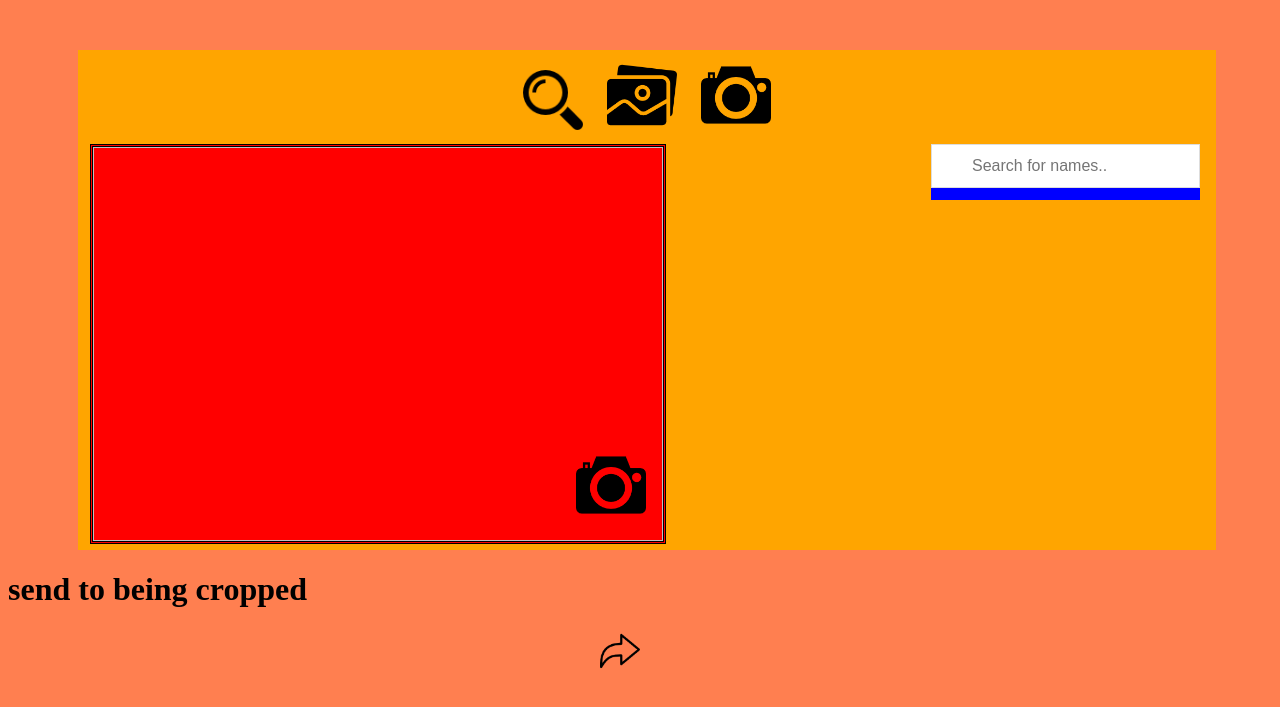
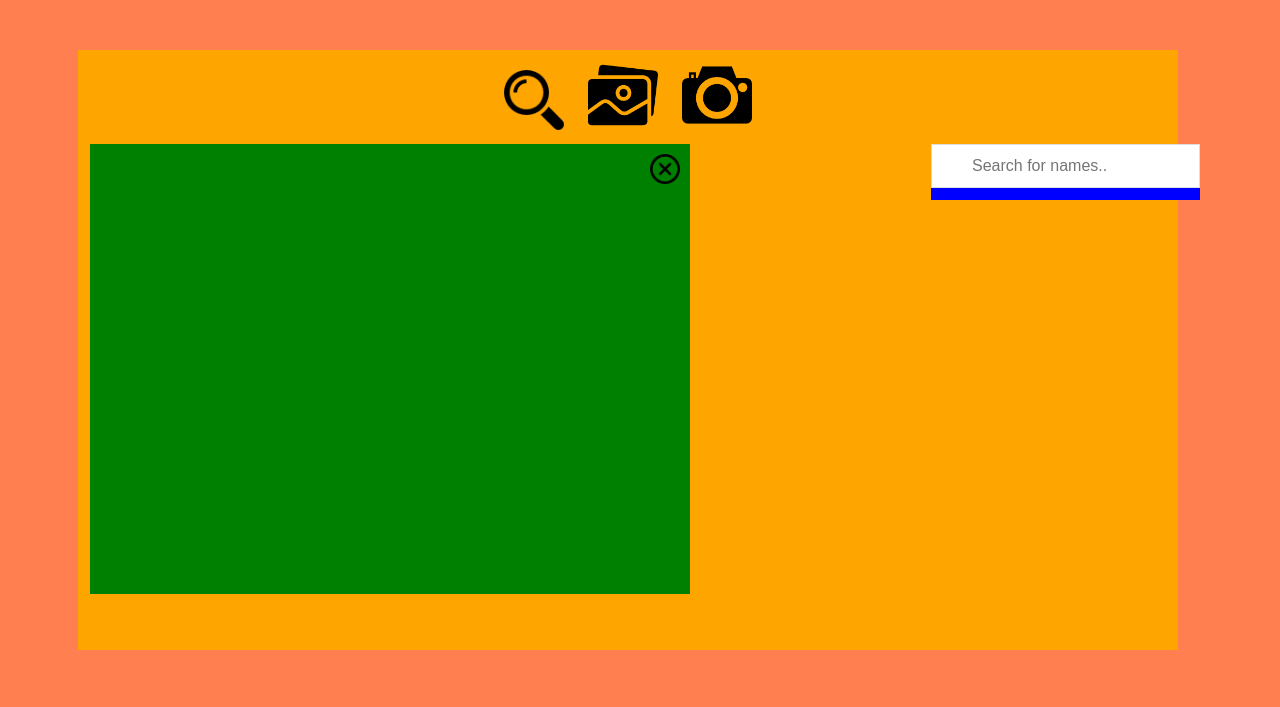
Before and after one commit to mseslami/py_facedetection, a Flask app: page / in a window 1280 px wide. Shown: the top 707 px of the page. Run offline with Flask 2, Linux system fonts and the light colour scheme.

Commit message:
camera-dialog added. next step for detect and crop added. destroy added.

```diff
--- a/templates/base3.html
+++ b/templates/base3.html
@@ -62,11 +62,14 @@
 
 
 
+
+
+
     </style>
 
 </head>
 <body style="background-color:coral;">
-<div style=" top:50px; width:90%;  height:500px; background-color:orange; position:reletiv;  margin-left:70px; margin-right:70px;">
+<div style=" top:50px; width:1100px;  height:600px; background-color:orange; position:reletiv;  margin-left:70px; margin-right:70px;">
     <div id="icondiv">
 
         <div class="image-upload" align="center" style="    margin-top: 50px;">
@@ -81,30 +84,20 @@
 
             <input id="file-input" type='file' accept='image/*' style="display: none;" onchange='openFile(event)'>
 
-            <img class="zoom" src="/static/icons/camera.png" style="width:70px; height:70px; margin:10px;"
-                 onclick='hidecamera()'>
+            <img id="show" class="zoom js-open" src="/static/icons/camera.png" style="width:70px; height:70px; margin:10px;"
+                 onclick='hidecamera();'>
         </div>
     </div>
 
-    <div id="galleryholder" style=" background-color:green; margin-left:80px; width: 45%; height:50%;    position: absolute; left:10px; ">
-        <img id="croppr"
-             style=" background-color:transparent;      max-width:100%;     ">
+    <div id="galleryholder"
+         style=" background-color:green; margin-left:80px; width: 600px; height:450px;    position: absolute; left:10px; ">
+         <img class="zoom" src="/static/icons/delete.png" style="width:30px; height:30px;   z-index:2;position: absolute; top:10px; right:10px;" onclick="destroy()">
+        <img id="croppr" style=" background-color:red;  max-height:100%; max-width:100%;  " onload="console.log('i'm loading');">
     </div>
 
-    <div id="cropholder" style=" background-color:yellow; margin-left:80px; width: 45%; height:50%;    position: absolute; left:10px; ">
 
-    </div>
 
-    <div id="cameraholder" style=" background-color:red; margin-left:80px; width: 45%; height:50%;    position: absolute; left:10px; ">
-        <img id="cameraPhoto" style="width: 100%; height:100%; background-color:transparent;position: absolute; border-style: double;">
-        <div id="cameraShow"
-             style="width:160px; height:100px; background-color:transparent; position: absolute; margin-top:10px "></div>
 
-        <a href="javascript:void(take_snapshot())" style="position: absolute; right:10px; bottom:10px"> <img class="zoom"
-                                                                                     src="/static/icons/camera.png"
-                                                                                     style="width:70px; height:70px; margin:10px;"></a>
-
-    </div>
 
     <div id="search view" style=" background-color:blue; position: absolute; right:80px;     ">
 
@@ -115,7 +108,7 @@
         <!--<li><a href="#">Cindy</a></li>-->
         <!--</ul>-->
         <div id="allpeoplelist"></div>
-<script>
+        <script>
 function myFunction() {
     var input, filter, ul, li, a, i;
     input = document.getElementById("myInput");
@@ -141,22 +134,48 @@ function myFunction() {
 
 
 
+
+
+
         </script>
 
     </div>
-    <h1 style="position:absolute; bottom:100px; right:50%;">
-        <img class="zoom" src="/static/icons/next.png" style="width:40px; height:40px;" onclick="detect()"/>
-    </h1>
+
+    <div id="detecticon"  class="zoom" style="   visibility:hidden;   margin-top: 450px; margin-left:300px; bottom:0px; padding:10px; width:105px;" onclick="detect()">
+        <img src="/static/icons/next.png" style="width:40px; height:40px;" />
+        <img src="/static/icons/detect.png" style="width:40px; height:40px;" />
+    </div>
+
+    <div id="cropicon"  class="zoom" style=" visibility:hidden;     margin-top: -63px; margin-left:300px; bottom:0px; padding:10px; width:105px;" onclick="callCropper()">
+        <img src="/static/icons/next.png" style="width:40px; height:40px;" />
+        <img src="/static/icons/crop.png" style="width:40px; height:40px;" />
+    </div>
 
 
 </div>
-<div style="position:reletiv">
 
-<div><h1 onclick="callCropper()" style="  position: absolute; vertical-align: bottom">send to being cropped</h1></div>
-<!--<div><h1 onclick="detect()" style=" z-index: -22; vertical-align: bottom">send to detect</h1></div>-->
 
 </div>
+<script>
+    function destroy(){
+    console.log("it's being destroy");
+    document.getElementById('galleryholder').innerHTML='         <img class="zoom" src="/static/icons/delete.png"                   style="width:30px; height:30px;   z-index:2;position: absolute; top:10px; right:10px;" onclick="destroy()"><img id="croppr"  style=" background-color:red;  max-height:100%; max-width:100%;   ">';
+    document.getElementById("camerataker").style.visibility = "hidden";
+    document.getElementById("cameraShow").style.visibility = "hidden";
 
+    document.getElementById("cropicon").style.visibility = "hidden";
+    document.getElementById("detecticon").style.visibility = "hidden";
+    $("ul").empty();
+
+
+    }
+
+
+</script>
+<script>
+
+
+</script>
 <script>
     function showAllPeople(){
 <!--shows list of names in data base (get faces)-->
@@ -179,16 +198,19 @@ for(var i in indexes) {
 }
 <!--//////////////////////////////////////////////////////-->
 
+
+<!--//////////////////////////////////////////////////////-->
+
     function hidegallery(){
-    document.getElementById("galleryholder").style.visibility = "visible";
-    document.getElementById("cameraholder").style.visibility = "hidden";
-    document.getElementById("cropholder").style.visibility = "hidden";
+    destroy();
+    document.getElementById("camerataker").style.visibility = "hidden";
+    document.getElementById("cameraShow").style.visibility = "hidden";
 }
 
     function hidecamera(){
-    document.getElementById("galleryholder").style.visibility = "hidden";
-    document.getElementById("cameraholder").style.visibility = "visible";
-    document.getElementById("cropholder").style.visibility = "hidden";
+    destroy();
+    document.getElementById("camerataker").style.visibility = "visible";
+    document.getElementById("cameraShow").style.visibility = "visible";
 
 }
 <!--//////////////////////////////////////////////////////-->
@@ -201,6 +223,8 @@ for(var i in indexes) {
       var dataURL = reader.result;
       var output = document.getElementById('croppr');
       output.src = dataURL;
+          document.getElementById("cropicon").style.visibility = "visible";
+
 
        $.ajax({
     type: "POST",
@@ -250,6 +274,8 @@ var indexes;
 $.get("/getmethodrecognize", function(data) {
     indexes = $.parseJSON(data)
     console.log(indexes)
+        document.getElementById("detecticon").style.visibility = "hidden";
+
 
 <!--$("#recognizeList").append("<ul></ul>");-->
 $("#allpeoplelist").empty();
@@ -275,10 +301,45 @@ for(var i in indexes) {
 
 
 
+
+
+
 </script>
 <!--webcam access-->
 <!--https://github.com/jhuckaby/webcamjs-->
 <script src="/static/webcam/webcam.js"></script>
+<script language="JavaScript">
+function opencamera(){
+
+    Webcam.attach( '#cameraShow' );
+
+
+}
+
+ function take_snapshot() {
+        Webcam.snap( function(data_uri) {
+            document.getElementById('croppr').src= data_uri;
+            document.getElementById('cameraPhoto').src= data_uri;
+            document.getElementById("cropicon").style.visibility = "visible";
+
+
+
+         $.ajax({
+    type: "POST",
+    url: "{{ url_for("get_post_json") }}",
+    contentType: "application/json",
+    data: JSON.stringify({hello: "world", hi : data_uri}),
+    dataType: "json",
+    success: function(response) {
+        console.log(response);
+    },
+    error: function(err) {
+        console.log(err);
+    }
+});
+        } );
+    }
+</script>
 <script language="Javascript">
 
   function showCoords(c)
@@ -318,31 +379,6 @@ var indexes = {
   };
 
 
-</script>
-<script language="JavaScript">
-    Webcam.attach( '#cameraShow' );
-
-    function take_snapshot() {
-        Webcam.snap( function(data_uri) {
-            document.getElementById('cameraPhoto').src= data_uri;
-
-
-         $.ajax({
-    type: "POST",
-    url: "{{ url_for("get_post_json") }}",
-    contentType: "application/json",
-    data: JSON.stringify({hello: "world", hi : data_uri}),
-    dataType: "json",
-    success: function(response) {
-        console.log(response);
-    },
-    error: function(err) {
-        console.log(err);
-    }
-});
-        } );
-    }
-
 
 
 
@@ -355,13 +391,15 @@ var indexes = {
 <link rel="stylesheet" href="/static/to/css/jquery.Jcrop.css" type="text/css"/>
 <script language="Javascript">
 function callCropper(){
-    document.getElementById("cropholder").style.visibility = "visible";
 
 console.log("photo is being created")
 var indexes;
 $.get("/getmethodyy", function(data) {
     indexes = $.parseJSON(data)
     console.log(indexes[0])
+    document.getElementById("cropicon").style.visibility = "hidden";
+    document.getElementById("detecticon").style.visibility = "visible";
+
 
     jQuery(function($) {
         <!--croppView-->
@@ -376,10 +414,45 @@ $.get("/getmethodyy", function(data) {
 
 })
 }
+
+
+
 </script>
 
-<div id="recognizeList"></div>
-<div id="someonephoto"></div>
+<dialog class="dialog js-dialog" style=" width: 606px; height:456px;  padding:0px;    ">
+    <div id="cameraholder"
+         style=" background-color:green;  width: 600px; height:450px; position:relativ; ">
+         <img class="zoom js-close" src="/static/icons/delete.png"
+                    style="width:30px; height:30px;   z-index:2;position: absolute; top:10px; right:10px;" >
+        <img id="cameraPhoto"
+             style="width: 200px; height:150px; background-color:red;  position:absolute; z-index:2; margin:5px;">
+        <div id="cameraShow"
+             style="width:600px; height:450px; background-color:yellow; position:absolute;"></div>
+
+        <a id="camerataker" href="javascript:void(take_snapshot())" style="position: absolute; right:10px; bottom:10px;z-index:2;">
+            <img class="zoom"    src="/static/icons/camera.png" style="width:70px; height:70px; margin:10px;"></a>
+
+    </div>
+
+</dialog>
+
+<script>
+  const dialog = document.querySelector('.js-dialog')
+  const openButton = document.querySelector('.js-open')
+  const closeButton = document.querySelector('.js-close')
+
+  openButton.addEventListener('click', () => {
+  dialog.showModal();
+    opencamera();
+
+})
+
+closeButton.addEventListener('click', () => {
+  dialog.close();
+})
+
+
+</script>
 
 </body>
 </html>
```
Also changed, not shown: static/icons/crop.png (added), static/icons/delete.png (added), static/icons/detect.png (added).
